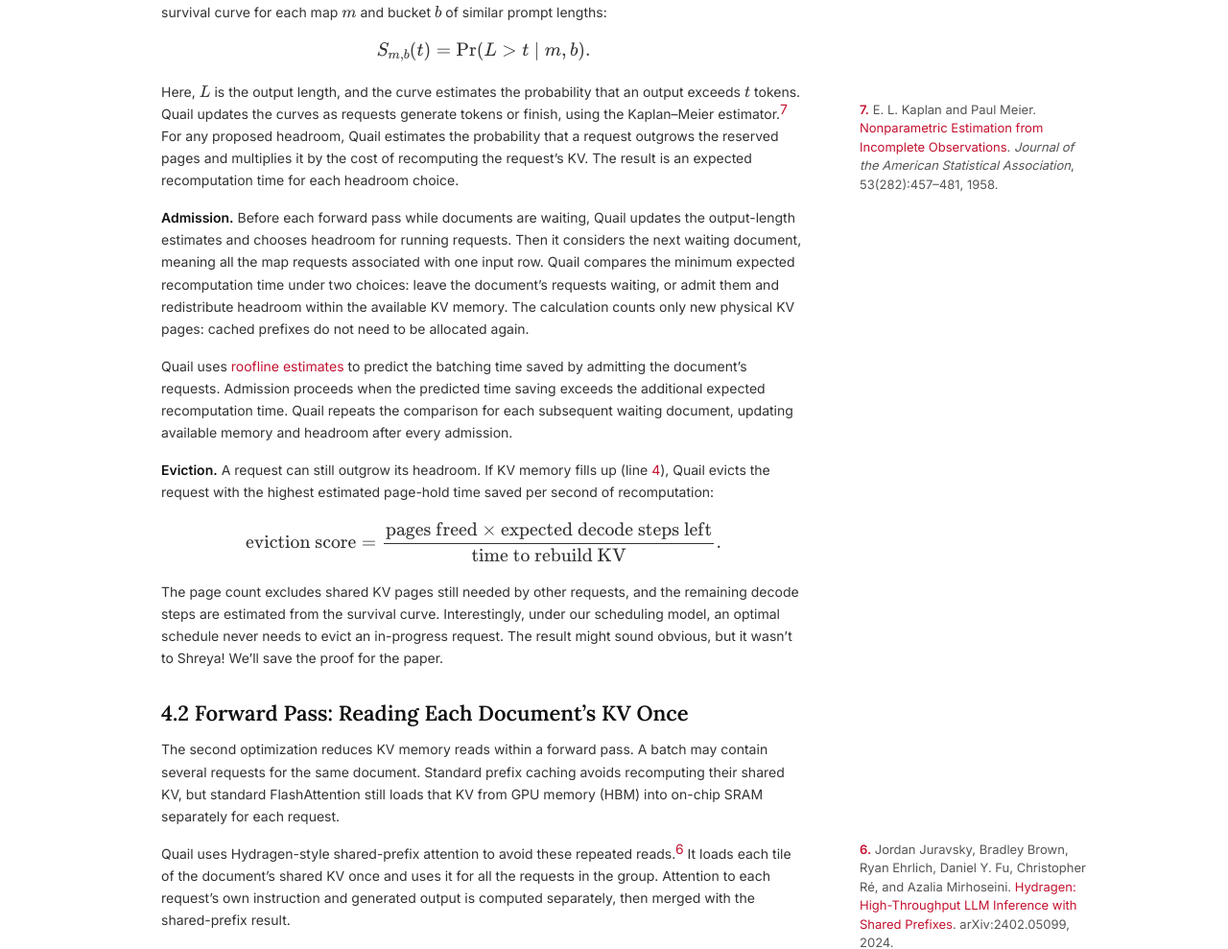
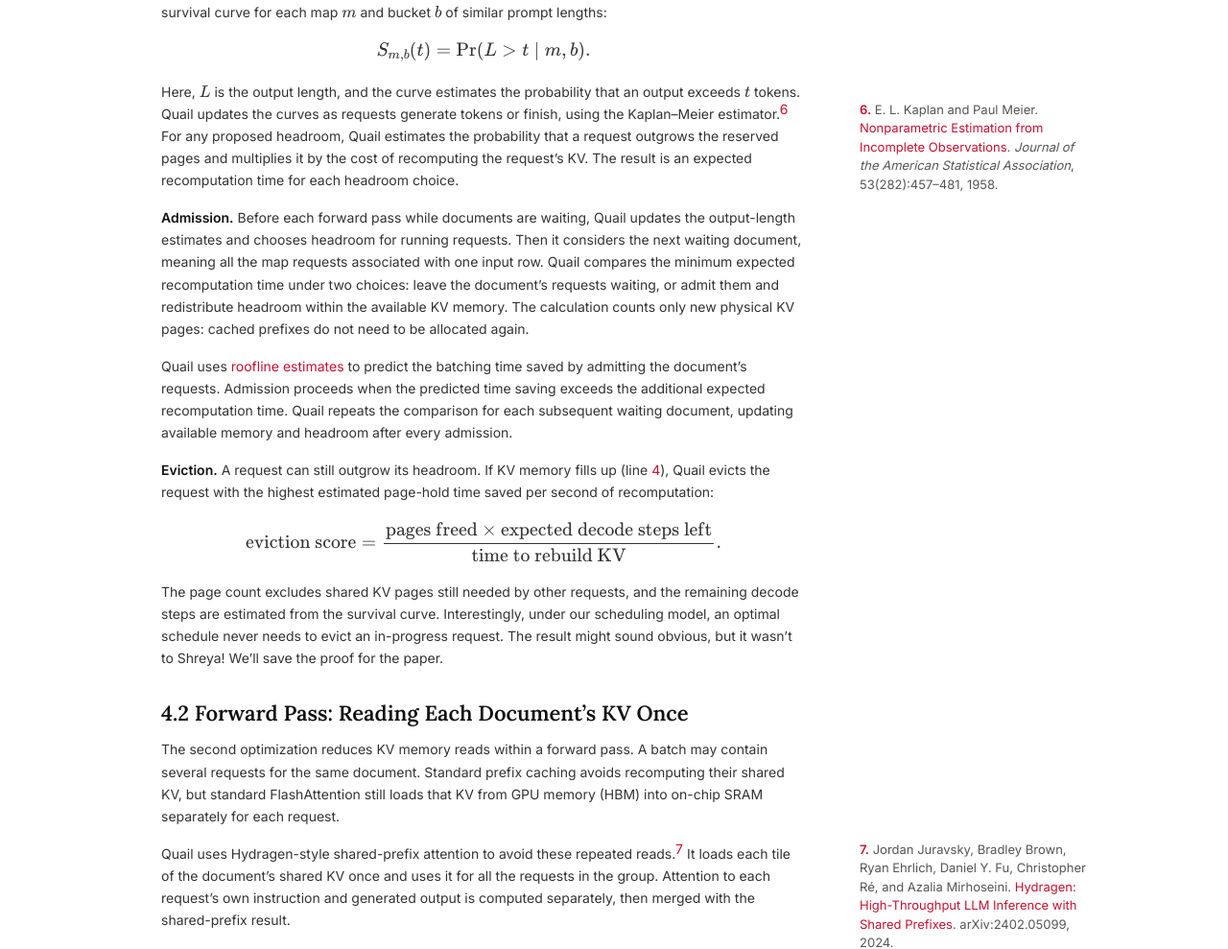
Before and after one commit to fsdatalab/fsdatalab.github.io, a Jekyll site: the page built from _posts/2026-11-03-ai-map.md, in a window 1280 px wide and 1400 px high, scrolled down 3049 px. Shown: the part 155-1144 px from the top of the window at 96% size. Built offline with Jekyll 4.4.1, drawn with Linux system fonts in a browser that asks for light colours.

```diff
--- a/_posts/2026-11-03-ai-map.md
+++ b/_posts/2026-11-03-ai-map.md
@@ -240,9 +240,9 @@ this research.
 
 <span id="note-5"><strong>5.</strong></span> Amey Agrawal, Nitin Kedia, Ashish Panwar, Jayashree Mohan, Nipun Kwatra, Bhargav S. Gulavani, Alexey Tumanov, and Ramachandran Ramjee. [Taming Throughput-Latency Tradeoff in LLM Inference with Sarathi-Serve](https://arxiv.org/abs/2403.02310). In *USENIX Symposium on Operating Systems Design and Implementation (OSDI)*, 2024.
 
-<span id="note-6"><strong>6.</strong></span> Jordan Juravsky, Bradley Brown, Ryan Ehrlich, Daniel Y. Fu, Christopher R&eacute;, and Azalia Mirhoseini. [Hydragen: High-Throughput LLM Inference with Shared Prefixes](https://arxiv.org/abs/2402.05099). arXiv:2402.05099, 2024.
+<span id="note-6"><strong>6.</strong></span> E. L. Kaplan and Paul Meier. [Nonparametric Estimation from Incomplete Observations](https://doi.org/10.1080/01621459.1958.10501452). *Journal of the American Statistical Association*, 53(282):457–481, 1958.
 
-<span id="note-7"><strong>7.</strong></span> E. L. Kaplan and Paul Meier. [Nonparametric Estimation from Incomplete Observations](https://doi.org/10.1080/01621459.1958.10501452). *Journal of the American Statistical Association*, 53(282):457–481, 1958.
+<span id="note-7"><strong>7.</strong></span> Jordan Juravsky, Bradley Brown, Ryan Ehrlich, Daniel Y. Fu, Christopher R&eacute;, and Azalia Mirhoseini. [Hydragen: High-Throughput LLM Inference with Shared Prefixes](https://arxiv.org/abs/2402.05099). arXiv:2402.05099, 2024.
 
 <span id="note-8"><strong>8.</strong></span> Arnav Dhariya and Shreya Shankar. [How to Cost Your AI-Powered Filters]({{ '/blog/ai-filter-cost-estimates/' | relative_url }}). Full Stack Data Lab blog, October 2026.
 
```
Also changed, not shown: other parts of _posts/2026-11-03-ai-map.md (+2 -2 lines).
